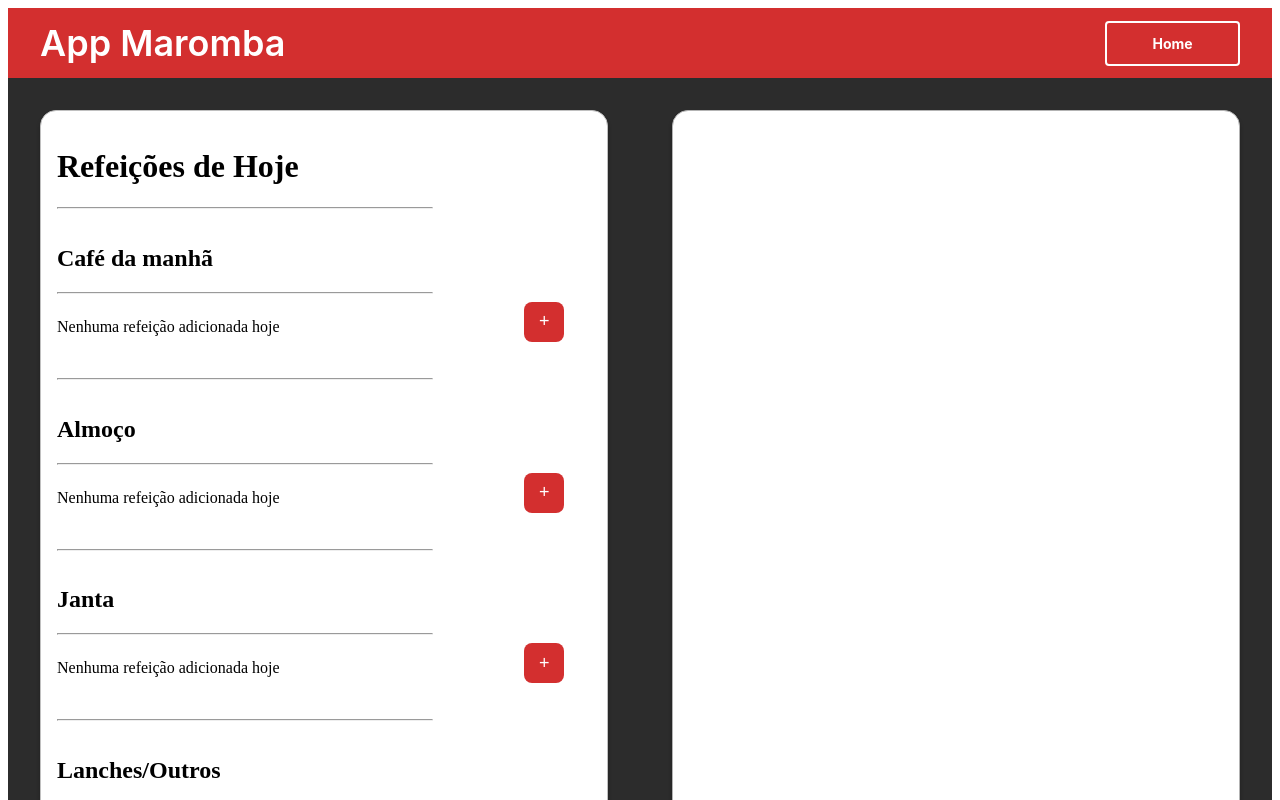
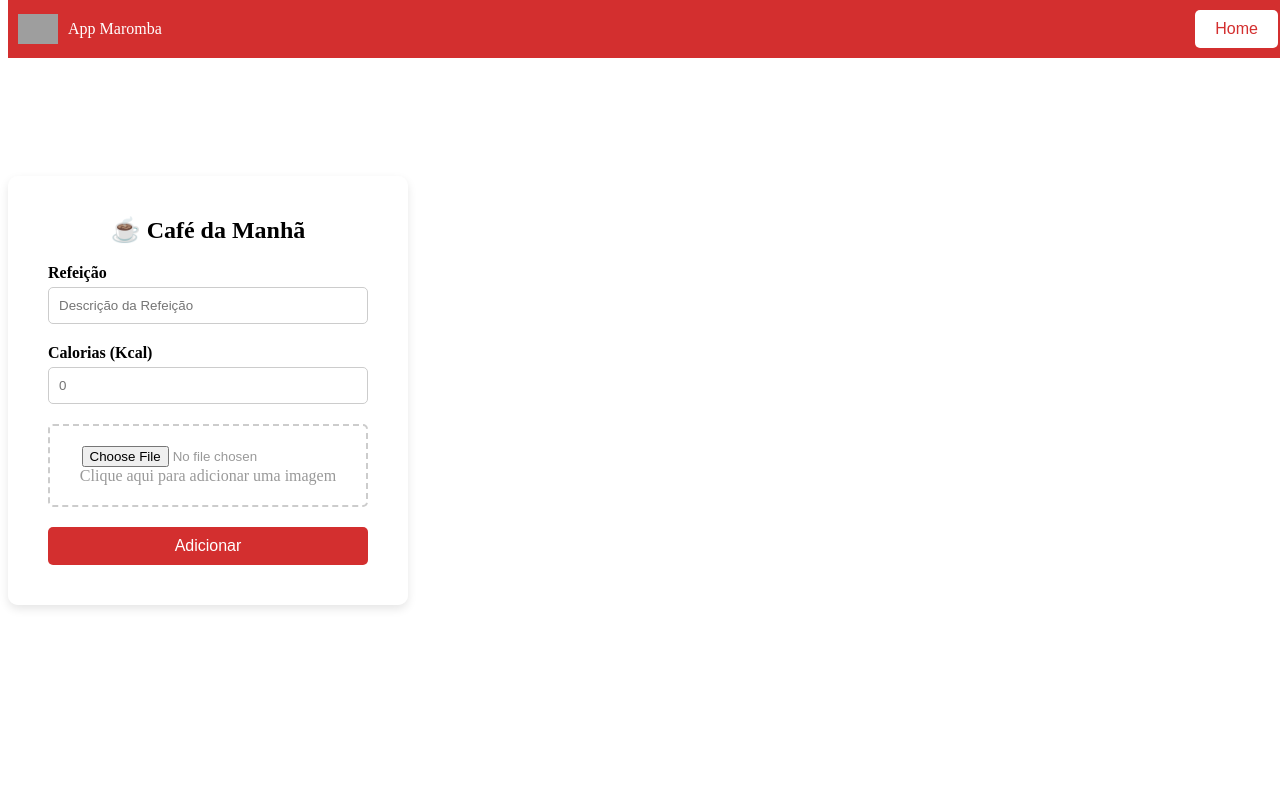
Before and after one commit to franciscocmneto/angular-diet-project, an Angular app in the folder dieta-maromba/: page /refeicao in a window 1280 px wide. Before the commit this address led to /. Shown: the top 800 px of the page. Built offline with nearby package versions, Linux system fonts and the light colour scheme; grey boxes are pictures that could not be loaded.

Commit message:
novo componente refeicao

```diff
--- a/dieta-maromba/src/app/app-routing.module.ts
+++ b/dieta-maromba/src/app/app-routing.module.ts
@@ -1,7 +1,13 @@
 import { NgModule } from '@angular/core';
 import { RouterModule, Routes } from '@angular/router';
+import { RefeicaoComponent } from './refeicao/refeicao.component';
+import { BackgroundComponent } from './background/background.component';
 
-const routes: Routes = [];
+const routes: Routes = [
+  {path: 'background', component: BackgroundComponent},
+  {path: '', redirectTo: '/background', pathMatch: 'full'},
+  {path: 'refeicao', component: RefeicaoComponent}
+];
 
 @NgModule({
   imports: [RouterModule.forRoot(routes)],
--- a/dieta-maromba/src/app/app.component.html
+++ b/dieta-maromba/src/app/app.component.html
@@ -1 +1,4 @@
-<app-background></app-background>
+<nav>
+    <a routerLink="/refeicao">Refeição</a>
+  </nav>
+  <router-outlet></router-outlet>
--- a/dieta-maromba/src/app/app.module.ts
+++ b/dieta-maromba/src/app/app.module.ts
@@ -4,11 +4,13 @@ import { BrowserModule } from '@angular/platform-browser';
 import { AppRoutingModule } from './app-routing.module';
 import { AppComponent } from './app.component';
 import { BackgroundComponent } from './background/background.component';
+import { RefeicaoComponent } from './refeicao/refeicao.component';
 
 @NgModule({
   declarations: [
     AppComponent,
-    BackgroundComponent
+    BackgroundComponent,
+    RefeicaoComponent
   ],
   imports: [
     BrowserModule,
--- /dev/null
+++ b/dieta-maromba/src/app/refeicao/refeicao.component.css
@@ -0,0 +1,127 @@
+* {
+    margin: 0;
+    padding: 0;
+    box-sizing: border-box;
+  }
+
+  body {
+    font-family: Arial, sans-serif;
+    background-image: url('/dieta-maromba/src/imgs/background.png');
+    background-size: cover;
+    background-position: center;
+    height: 100vh;
+    display: flex;
+    flex-direction: column;
+    justify-content: center;
+    align-items: center;
+  }
+
+  .header {
+    width: 100%;
+    padding: 10px;
+    background-color: #d32f2f;
+    display: flex;
+    justify-content: space-between;
+    align-items: center;
+    position: absolute;
+    top: 0;
+  }
+
+  .logo {
+    display: flex;
+    align-items: center;
+    color: white;
+  }
+
+  .logo img {
+    width: 40px;
+    margin-right: 10px;
+  }
+
+  .home-button {
+    background-color: #fff;
+    border: none;
+    color: #d32f2f;
+    padding: 10px 20px;
+    font-size: 16px;
+    border-radius: 5px;
+    cursor: pointer;
+  }
+
+  .home-button:hover {
+    background-color: #f5f5f5;
+  }
+
+  .content {
+    width: 100%;
+    max-width: 400px;
+    padding: 20px;
+    background: rgba(255, 255, 255, 0.9);
+    border-radius: 10px;
+    box-shadow: 0px 4px 10px rgba(0, 0, 0, 0.1);
+    text-align: center;
+  }
+
+  .card {
+    padding: 20px;
+  }
+
+  h2 {
+    margin-bottom: 20px;
+  }
+
+  .input-group {
+    margin-bottom: 20px;
+    text-align: left;
+  }
+
+  .input-group label {
+    display: block;
+    margin-bottom: 5px;
+    font-weight: bold;
+  }
+
+  .input-group input {
+    width: 100%;
+    padding: 10px;
+    border: 1px solid #ccc;
+    border-radius: 5px;
+  }
+
+  .upload-image {
+    margin-bottom: 20px;
+  }
+
+  .upload-label {
+    display: block;
+    width: 100%;
+    border: 2px dashed #ccc;
+    border-radius: 5px;
+    padding: 20px;
+    cursor: pointer;
+    text-align: center;
+    color: #999;
+  }
+
+  .upload-placeholder {
+    pointer-events: none;
+  }
+
+  .add-button {
+    background-color: #d32f2f;
+    color: white;
+    border: none;
+    padding: 10px 20px;
+    border-radius: 5px;
+    cursor: pointer;
+    width: 100%;
+    font-size: 16px;
+  }
+
+  .add-button:hover {
+    background-color: #b71c1c;
+  }
+
+  .espaco{
+    height: 150px;
+  }
--- /dev/null
+++ b/dieta-maromba/src/app/refeicao/refeicao.component.html
@@ -0,0 +1,32 @@
+<div class="header">
+    <div class="logo">
+      <img src="/dieta-maromba/src/imgs/background.png" alt="Logo do App Maromba">
+      <span>App Maromba</span>
+    </div>
+    <button class="home-button">Home</button>
+  </div>
+  <div class="espaco"></div>
+  <div class="content">
+    <div class="card">
+      <h2>☕ Café da Manhã</h2>
+      <form>
+        <div class="input-group">
+          <label for="nome">Refeição</label>
+          <input type="text" id="nome" placeholder="Descrição da Refeição">
+        </div>
+        <div class="input-group">
+          <label for="calorias">Calorias (Kcal)</label>
+          <input type="number" id="calorias" placeholder="0">
+        </div>
+        <div class="upload-image">
+          <label for="imagem" class="upload-label">
+            <input type="file" id="imagem" accept="image/*">
+            <div class="upload-placeholder">
+              <span>Clique aqui para adicionar uma imagem</span>
+            </div>
+          </label>
+        </div>
+        <button type="button" class="add-button" (click)="add()">Adicionar</button>
+      </form>
+    </div>
+  </div>
--- /dev/null
+++ b/dieta-maromba/src/app/refeicao/refeicao.component.ts
@@ -0,0 +1,20 @@
+import { Location } from '@angular/common';
+import { Component } from '@angular/core';
+
+@Component({
+  selector: 'app-refeicao',
+  templateUrl: './refeicao.component.html',
+  styleUrl: './refeicao.component.css'
+})
+export class RefeicaoComponent {
+
+  constructor(
+    private location: Location
+  ){}
+
+
+add(): void{
+  this.location.back();
+}
+
+}
```
Also changed, not shown: 1 other file (tests, documents, lock files or other folders).
